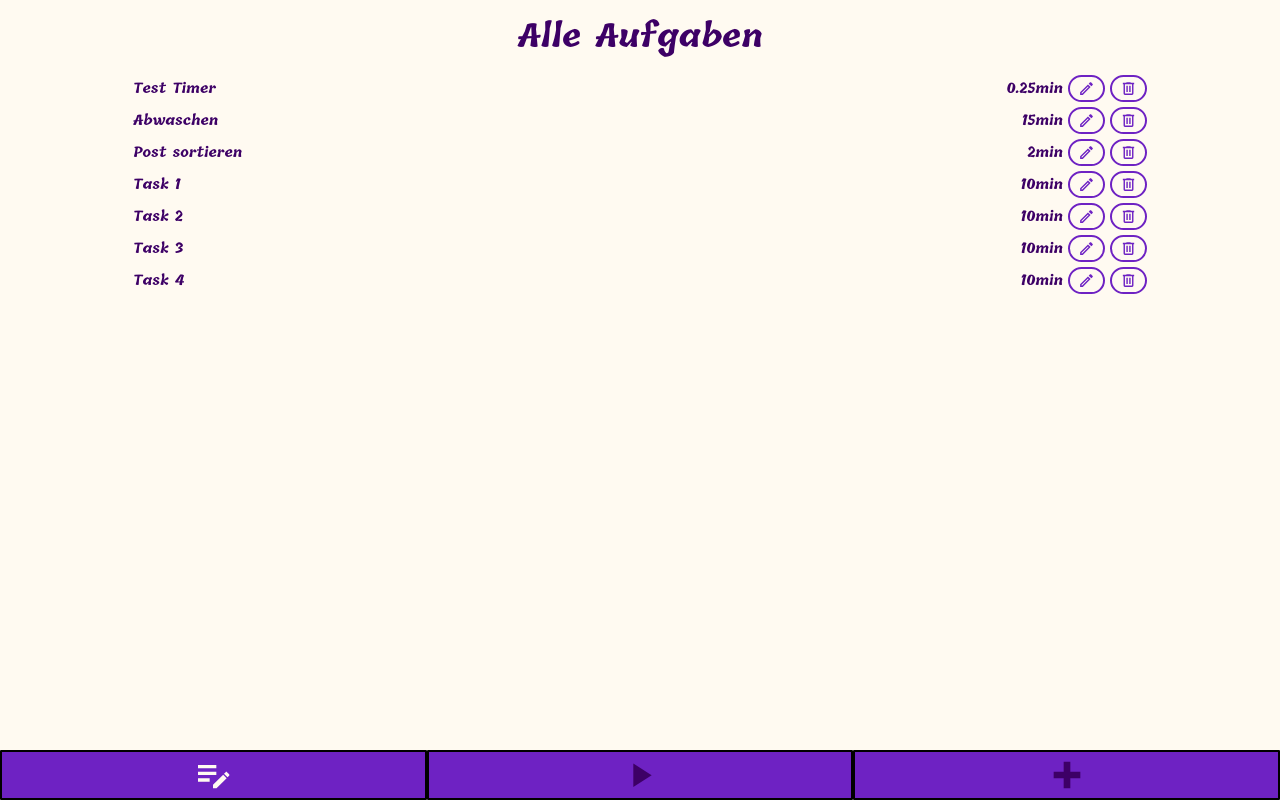
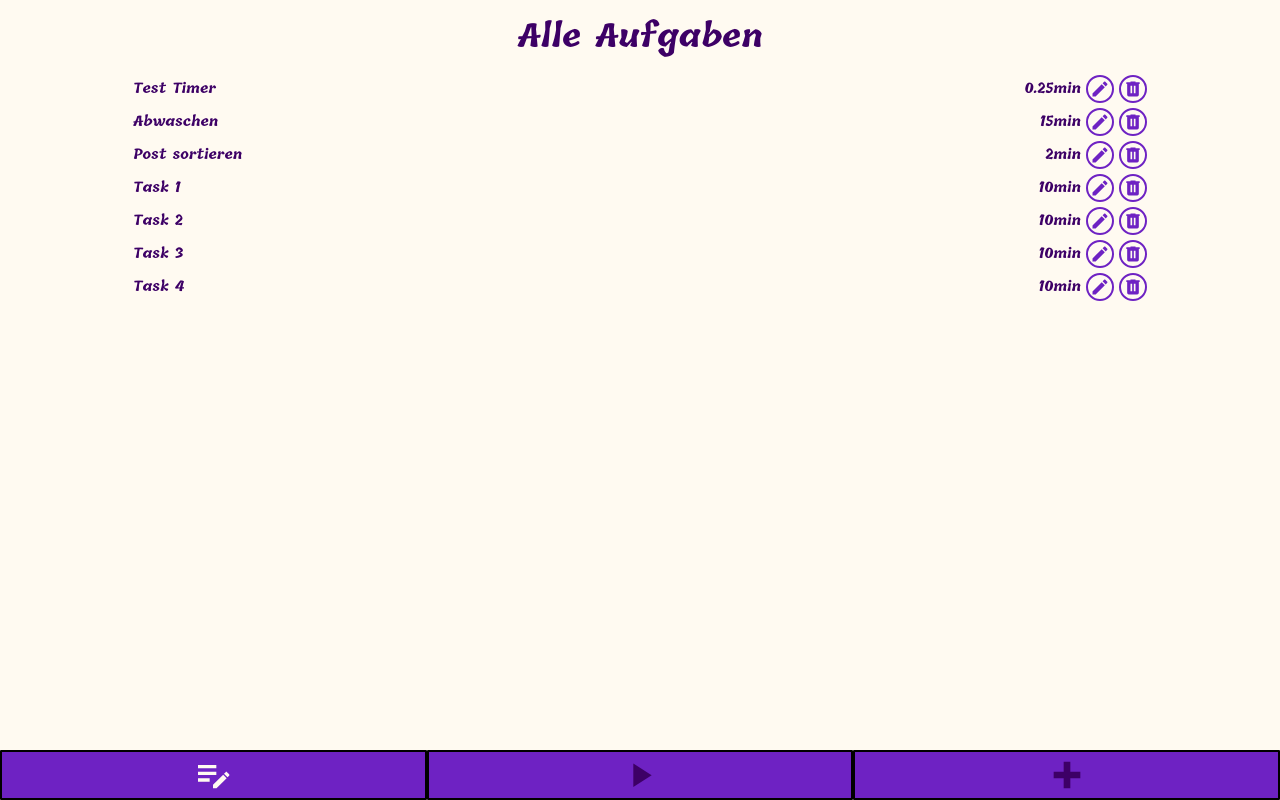
Before and after one commit to A11yship/capstone-project, a Next.js app: page /task-list in a window 1280 px wide. Built offline with nearby package versions, Linux system fonts and the light colour scheme.

Commit message:
Change styling from buttons with icons

```diff
--- a/src/components/Button/StyledButton.js
+++ b/src/components/Button/StyledButton.js
@@ -1,4 +1,4 @@
-import styled from 'styled-components';
+import styled, {css} from 'styled-components';
 
 const StyledButton = styled.button`
 	display: flex;
@@ -16,6 +16,13 @@ const StyledButton = styled.button`
 		background-color: var(--dark-color);
 		color: var(--light-accent);
 	}
+
+	${({variant}) =>
+		variant === 'icon' &&
+		css`
+			padding: 2px;
+			border-radius: 50%;
+		`}
 `;
 
 export default StyledButton;
--- a/src/components/CurrentTask/CurrentTask.js
+++ b/src/components/CurrentTask/CurrentTask.js
@@ -63,13 +63,13 @@ export default function CurrentTask() {
 					)}
 					<StyledButtonContainer>
 						{time ? (
-							<Button onClick={() => setTimerIsRunnig(!timerIsRunnig)}>
+							<Button variant="icon" onClick={() => setTimerIsRunnig(!timerIsRunnig)}>
 								{timerIsRunnig ? <Icon variant="break" /> : <Icon variant="play" />}
 							</Button>
 						) : (
 							''
 						)}
-						<Button onClick={handleDone}>
+						<Button variant="icon" onClick={handleDone}>
 							<Icon variant="done" />
 						</Button>
 					</StyledButtonContainer>
--- a/src/components/Icon/Icon.js
+++ b/src/components/Icon/Icon.js
@@ -1,10 +1,10 @@
 const icons = {
 	delete: {
-		path: 'M9,3V4H4V6H5V19A2,2 0 0,0 7,21H17A2,2 0 0,0 19,19V6H20V4H15V3H9M7,6H17V19H7V6M9,8V17H11V8H9M13,8V17H15V8H13Z',
+		path: 'M9,3V4H4V6H5V19A2,2 0 0,0 7,21H17A2,2 0 0,0 19,19V6H20V4H15V3H9M9,8H11V17H9V8M13,8H15V17H13V8Z',
 		alt: ' Aufgabe löschen',
 	},
 	edit: {
-		path: 'M14.06,9L15,9.94L5.92,19H5V18.08L14.06,9M17.66,3C17.41,3 17.15,3.1 16.96,3.29L15.13,5.12L18.88,8.87L20.71,7.04C21.1,6.65 21.1,6 20.71,5.63L18.37,3.29C18.17,3.09 17.92,3 17.66,3M14.06,6.19L3,17.25V21H6.75L17.81,9.94L14.06,6.19Z',
+		path: 'M20.71,7.04C21.1,6.65 21.1,6 20.71,5.63L18.37,3.29C18,2.9 17.35,2.9 16.96,3.29L15.12,5.12L18.87,8.87M3,17.25V21H6.75L17.81,9.93L14.06,6.18L3,17.25Z',
 		alt: 'Aufgabe bearbeiten',
 	},
 	play: {path: 'M8,5.14V19.14L19,12.14L8,5.14Z', alt: 'Timer starten'},
--- a/src/pages/task-list.js
+++ b/src/pages/task-list.js
@@ -48,6 +48,7 @@ export default function TaskList() {
 						<GrowingSpan>{task.name}</GrowingSpan>
 						<span>{task.time}min</span>
 						<Button
+							variant="icon"
 							onClick={() =>
 								router.push(
 									{
@@ -58,10 +59,10 @@ export default function TaskList() {
 								)
 							}
 						>
-							<Icon variant="edit" size="17px" />
+							<Icon variant="edit" size="20px" />
 						</Button>
-						<Button onClick={() => handleClick(task)}>
-							<Icon variant="delete" size="17px" />
+						<Button variant="icon" onClick={() => handleClick(task)}>
+							<Icon variant="delete" size="20px" />
 						</Button>
 					</StyledListItem>
 				))}
```
